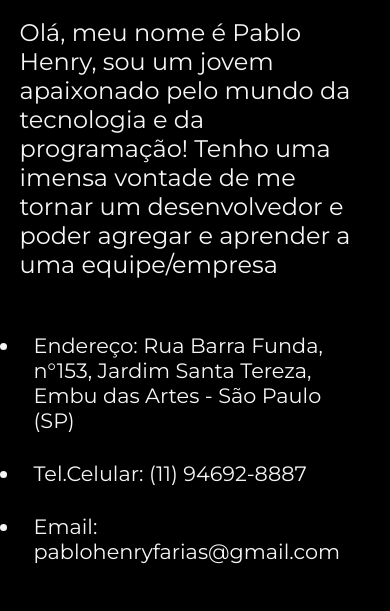
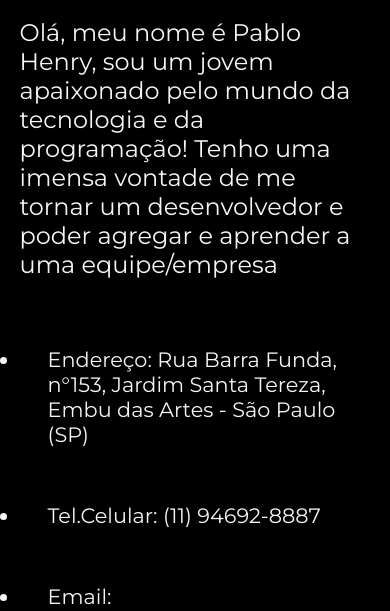
Before and after one commit to Pablo-Henry/pagina-portifolio, a plain HTML site: page curriculo.html in a window 390 px wide. Shown: the part 476-1087 px from the top of the page. Drawn offline with nearby package versions, Linux system fonts and the light colour scheme.

Commit message:
Update style.css

```diff
--- a/styles/style.css
+++ b/styles/style.css
@@ -143,6 +143,6 @@ body{
     }
 
     .lista{
-        padding: 4%;
+        padding: 8%;
     }
 }
```
